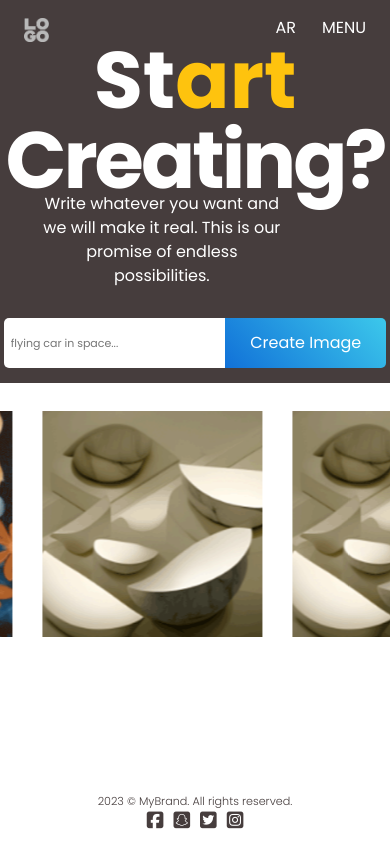
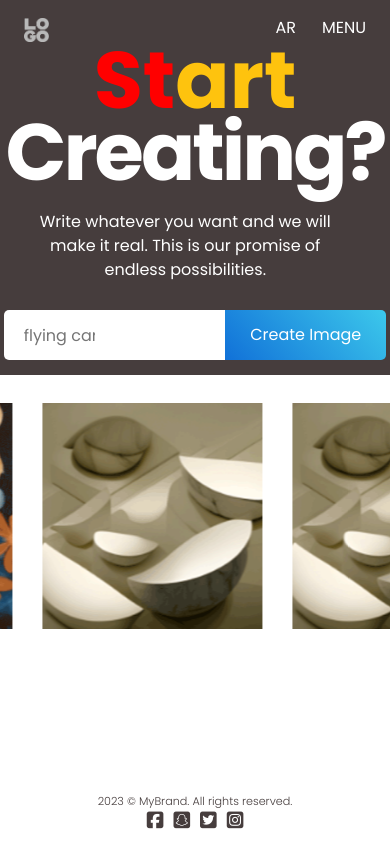
Before and after one commit to hamidhdeveloper/mvp, a React (Create React App) app: page /startcreating in a window 390 px wide. Built offline with nearby package versions, Linux system fonts and the light colour scheme.

Commit message:
start on date 27 feb 1pm so total 2 day and 6 hours spend scroll images added

```diff
--- a/src/components/pages/startcreating/StartCreating.css
+++ b/src/components/pages/startcreating/StartCreating.css
@@ -78,7 +78,10 @@
   justify-content: center;
 }
 
-@media (min-width: 320px) {
+/* Medium devices (tablets) */
+/* Large devices (laptops) */
+/* Extra large devices (large desktops) */
+@media only screen and (max-width: 320px) {
   .mycreatingcol h1 {
     font-size: 3em;
     letter-spacing: 0;
@@ -110,8 +113,9 @@
     margin-top: 1rem;
   }
 }
-@media (max-width: 576px) {
+@media only screen and (min-width: 321px) and (max-width: 767px) {
   .mycreatingcol h1 {
+    color: red;
     font-size: 5em;
     letter-spacing: 0rem;
     margin-top: 2rem;
@@ -124,8 +128,9 @@
     margin-bottom: 5rem;
   }
   .mycreatingcol p {
-    width: 63%;
-    top: 50%;
+    width: 75%;
+    top: 56%;
+    text-align: center;
     left: 10%;
   }
   .search {
@@ -137,4 +142,9 @@
     align-items: center;
     margin-top: 1rem;
   }
+}
+@media only screen and (min-width: 768px) and (max-width: 991px) {
+  .mycreatingcol h2 {
+    color: rgb(6, 227, 21);
+  }
 }/*# sourceMappingURL=StartCreating.css.map */
--- a/src/components/pages/startcreating/StartCreating.scss
+++ b/src/components/pages/startcreating/StartCreating.scss
@@ -71,10 +71,43 @@
    justify-content: center;
   }
 
+// testing
+// extra small
+// @media only screen and (max-width: 320px) {
+//    .mycreatingcol h2 {
+//      color: rgb(227, 6, 6);
+//    }
+//  }
+// small devices
+//  @media only screen and (min-width: 321px) and (max-width: 767px) {
+//    .mycreatingcol h2 {
+//      color: rgb(76, 6, 227);
+//    }
+//  }
+/* Medium devices (tablets) */
+//  @media only screen and (min-width: 768px) and (max-width: 991px) {
+//    .mycreatingcol h2 {
+//      color: rgb(6, 227, 21);
+//    }
+//  }
+/* Large devices (laptops) */
+//  @media only screen and (min-width: 992px) and (max-width: 1199px) {
+//    .mycreatingcol h2 {
+//      color: rgb(227, 6, 197);
+//    }
+//  }
+/* Extra large devices (large desktops) */
+// @media (min-width: 1200px) {
+//    body {
+//      background-color: blue;
+//    }
+//  }
+
+
 //  extra small devices
 
 
-@media (min-width: 320px){
+@media only screen and (max-width: 320px) {
    .mycreatingcol h1 {
       font-size: 3em;
       letter-spacing: 0;
@@ -109,8 +142,9 @@
 
 
 // small devices
-@media (max-width: 576px) {
+@media only screen and (min-width: 321px) and (max-width: 767px) {
    .mycreatingcol h1 {
+      color: red;
       font-size: 5em;
     letter-spacing: 0rem;
     margin-top: 2rem;
@@ -123,9 +157,10 @@
     margin-bottom: 5rem;
    }
    .mycreatingcol p {
-      width: 63%;
-      top: 50%;
-      left: 10%;
+    width: 75%;
+    top: 56%;
+    text-align: center;
+    left: 10%;
    }
    .search {
       width: 23%;
@@ -137,3 +172,9 @@
        margin-top: 1rem;
      }
  }
+//  Medium devices (tablets) */
+ @media only screen and (min-width: 768px) and (max-width: 991px) {
+   .mycreatingcol h2 {
+     color: rgb(6, 227, 21);
+   }
+ }
```
Also changed, not shown: 1 other file (tests, documents, lock files or other folders).
